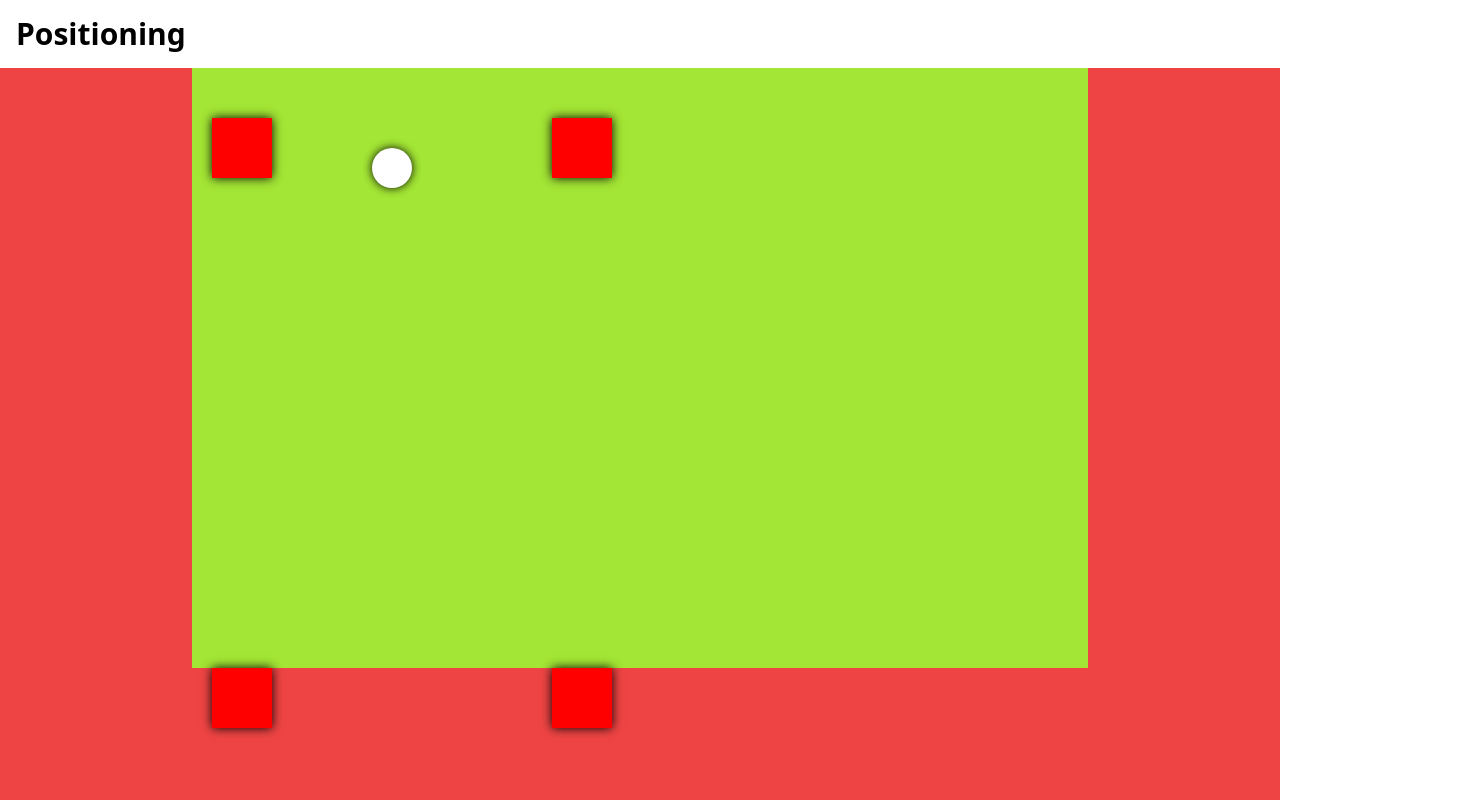
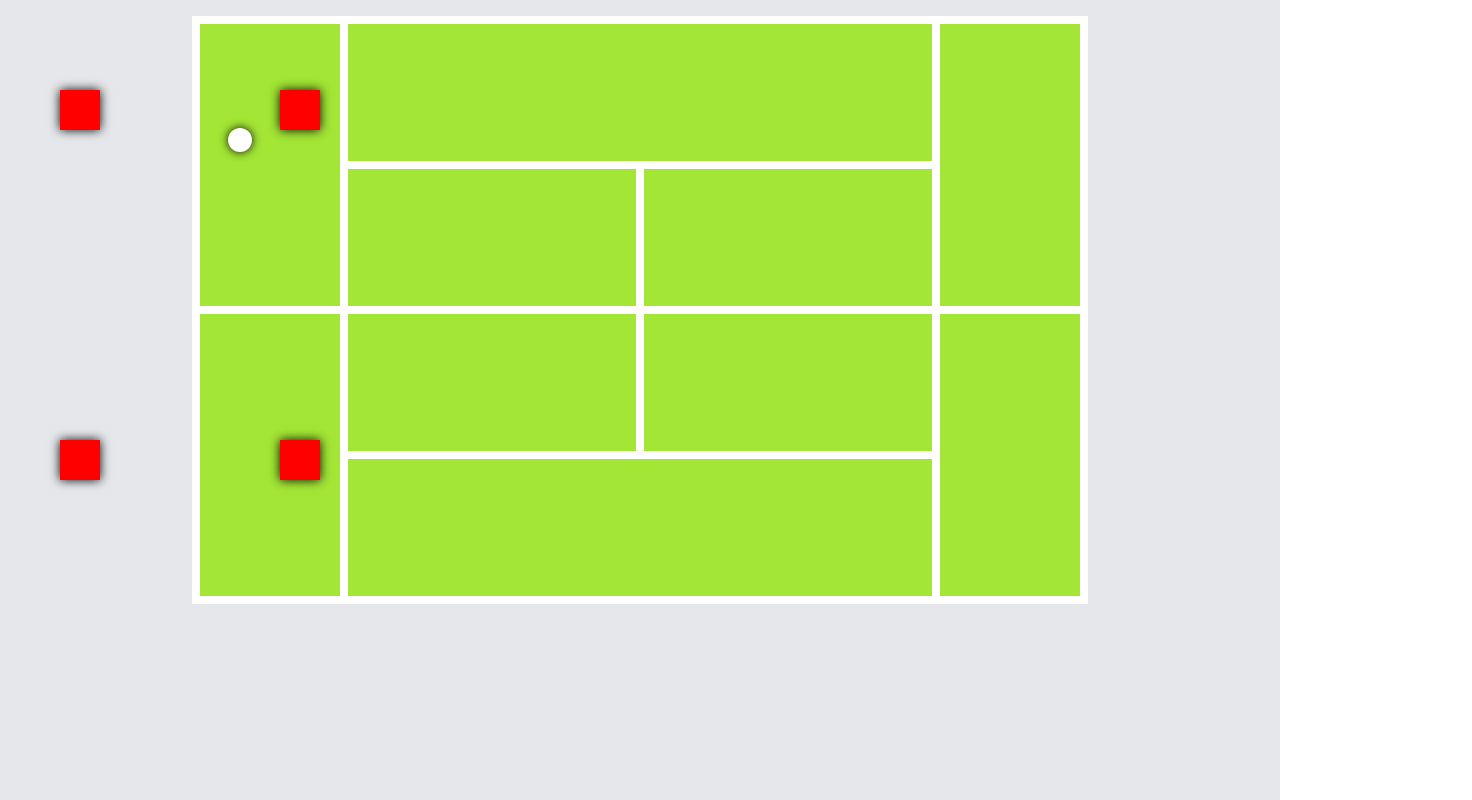
Before and after one commit to nakashi94/positioning, a React (Create React App) app: page / in a window 1280 px wide. Shown: the top 800 px of the page, 1472 px wide, since content can reach past the window. Built offline with nearby package versions, Linux system fonts and the light colour scheme.

Commit message:
complete court design

```diff
--- a/package.json
+++ b/package.json
@@ -24,10 +24,8 @@
     "build": "react-scripts build",
     "test": "react-scripts test",
     "eject": "react-scripts eject",
-    "rm": "rm -rf docs",
-    "mv": "mv build docs",
-    "git": "git add . && git commit && git push origin master",
-    "deploy": "npm run rm && npm run build && npm run mv && npm run git"
+    "predeploy": "npm run build",
+    "deploy": "gh-pages -d build"
   },
   "eslintConfig": {
     "extends": [
--- a/src/App.tsx
+++ /dev/null
@@ -1,9 +0,0 @@
-function App() {
-  return (
-    <div>
-      <h1 className="text-3xl font-bold my-4 ml-4">Positioning</h1>
-    </div>
-  );
-}
-
-export default App;
--- a/src/components/Court.tsx
+++ b/src/components/Court.tsx
@@ -1,11 +1,25 @@
 import { FC, memo } from "react";
+
 import { Demo } from "./Demo";
 
 export const Court: FC = memo(() => {
   return (
-    <div className="bg-red-500 sm:px-48 px-8 h-screen" >
-      <div className='bg-lime-400 sm:h-3/4 h-4/6'>
-        <div className='w-max mx-auto'></div>
+    <div>
+      <div className="bg-gray-200 sm:px-48 px-8 h-screen pt-4">
+        <div className='bg-lime-400 sm:h-3/4 h-4/6 border-4 border-white grid grid-rows-4 grid-cols-12'>
+            <div className='col-span-2 row-span-2 border-4 border-white'></div>
+            <div className='col-span-8 row-span-1 border-4 border-white'></div>
+            <div className='col-span-2 row-span-2 border-4 border-white'></div>
+            <div className='col-span-4 row-span-1 border-4 border-white'></div>
+            <div className='col-span-4 row-span-1 border-4 border-white'></div>
+            <div className='col-span-2 row-span-2 border-4 border-white'></div>
+            <div className='col-span-4 row-span-1 border-4 border-white'></div>
+            <div className='col-span-4 row-span-1 border-4 border-white'></div>
+            <div className='col-span-2 row-span-2 border-4 border-white'></div>
+            <div className='col-span-8 row-span-1 border-4 border-white'></div>
+        </div>
+      </div>
+      <div className='absolute top-10 left-10'>
         <Demo />
       </div>
     </div>
--- a/src/components/Demo.tsx
+++ b/src/components/Demo.tsx
@@ -10,12 +10,13 @@ export class Demo extends Component {
   render() {
     return (
       <Stage width={window.innerWidth} height={window.innerHeight}>
+        {/* <Stage width={300} height={600}> */}
         <Layer>
           <Rect
             x={20}
             y={50}
-            width={60}
-            height={60}
+            width={40}
+            height={40}
             draggable
             fill="red"
             shadowBlur={10}
@@ -33,10 +34,10 @@ export class Demo extends Component {
             }}
           />
           <Rect
-            x={360}
+            x={240}
             y={50}
-            width={60}
-            height={60}
+            width={40}
+            height={40}
             draggable
             fill="red"
             shadowBlur={10}
@@ -55,9 +56,9 @@ export class Demo extends Component {
           />
           <Rect
             x={20}
-            y={600}
-            width={60}
-            height={60}
+            y={400}
+            width={40}
+            height={40}
             draggable
             fill="red"
             shadowBlur={10}
@@ -75,10 +76,10 @@ export class Demo extends Component {
             }}
           />
           <Rect
-            x={360}
-            y={600}
-            width={60}
-            height={60}
+            x={240}
+            y={400}
+            width={40}
+            height={40}
             draggable
             fill="red"
             shadowBlur={10}
@@ -98,7 +99,7 @@ export class Demo extends Component {
           <Circle
             x={200}
             y={100}
-            radius={20}
+            radius={12}
             draggable
             fill="white"
             shadowBlur={10}
--- a/src/index.tsx
+++ b/src/index.tsx
@@ -2,7 +2,6 @@ import React from 'react';
 import ReactDOM from 'react-dom/client';
 
 import './index.css';
-import App from './App';
 import { Court } from './components/Court';
 
 
@@ -11,7 +10,6 @@ const root = ReactDOM.createRoot(
 );
 root.render(
   <React.StrictMode>
-    <App />
     <Court />
   </React.StrictMode>
 );
```
Also changed, not shown: 1 other file (tests, documents, lock files or other folders).
